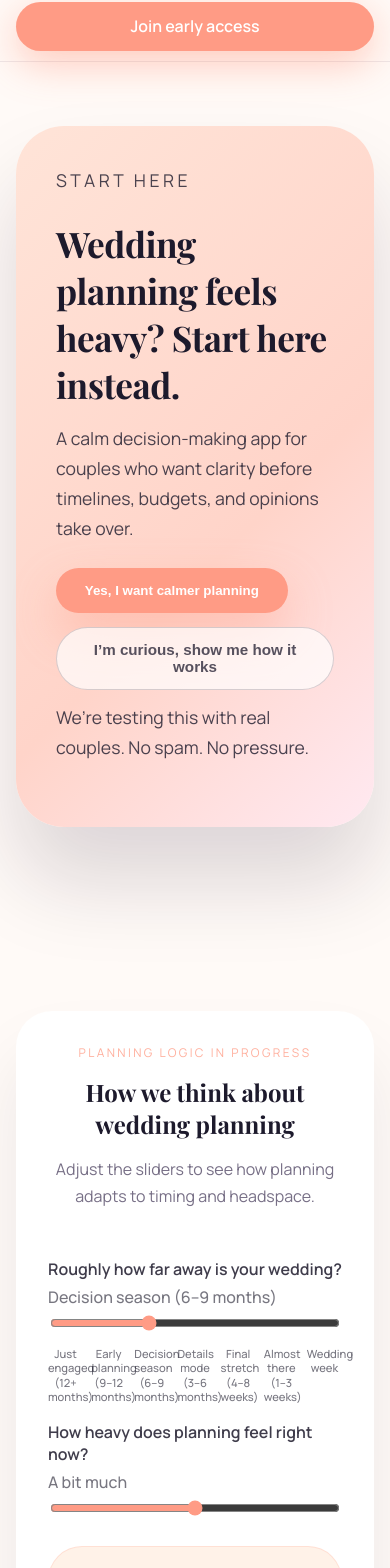
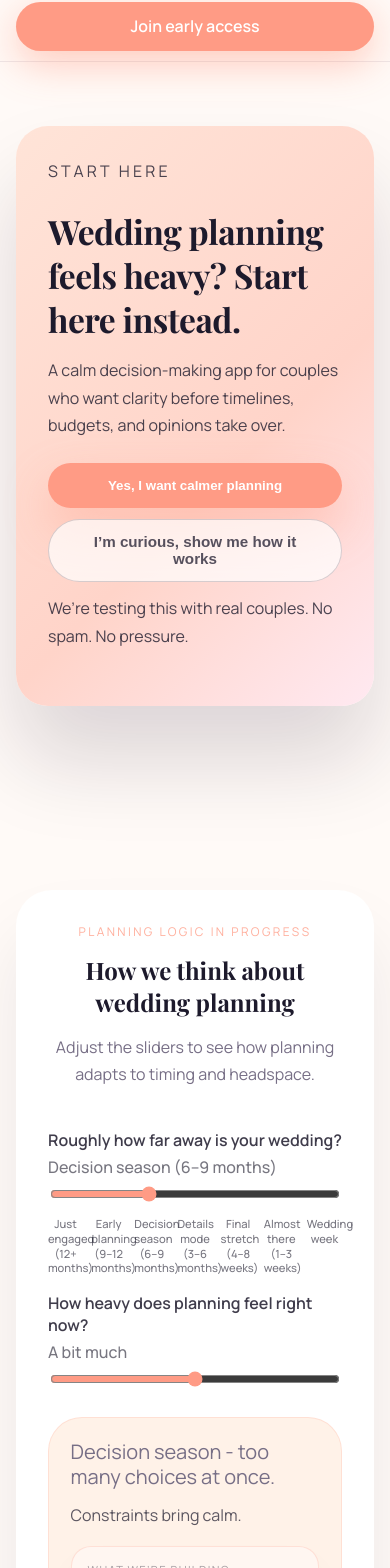
Before and after one commit to hellodotellthebride-lgtm/dotellthebride, a Next.js app: page /overwhelmed-wedding-planning in a window 390 px wide. Shown: the part 120-1688 px from the top of the page. Built offline with nearby package versions, Linux system fonts and the light colour scheme; a web font is replaced by a local one.

Commit message:
Refine mobile layout + CTA

```diff
--- a/src/app/globals.css
+++ b/src/app/globals.css
@@ -1558,3 +1558,45 @@ section {
     gap: 2rem;
   }
 }
+
+@media (max-width: 640px) {
+  .owp-hero {
+    padding: 2rem;
+    border-radius: 32px;
+  }
+
+  .owp-hero__content h1 {
+    font-size: 2.1rem;
+  }
+
+  .owp-hero__content p {
+    font-size: 1rem;
+  }
+
+  .hero-actions {
+    flex-direction: column;
+    align-items: stretch;
+    gap: 0.65rem;
+  }
+
+  .hero-actions .primary-button,
+  .hero-actions__link {
+    width: 100%;
+    justify-content: center;
+  }
+
+  .owp-preview {
+    grid-template-columns: 1fr;
+    gap: 1.5rem;
+  }
+
+  .cta {
+    grid-template-columns: 1fr;
+    padding: 2rem;
+    border-radius: 28px;
+  }
+
+  .cta__form {
+    padding: 1.25rem;
+  }
+}
```
